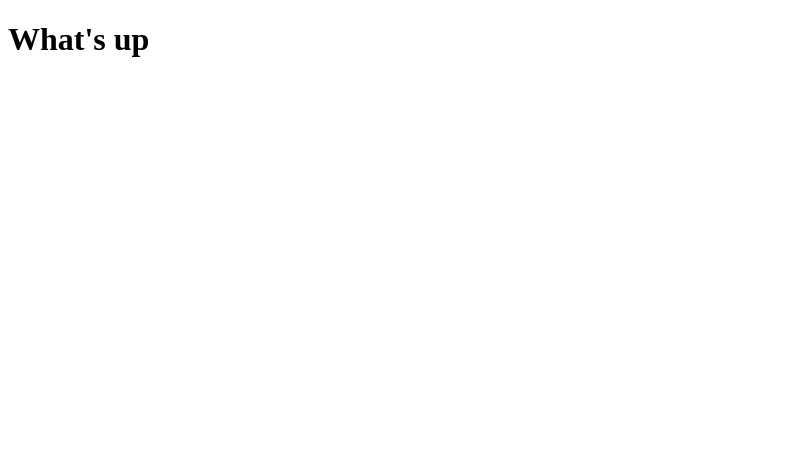
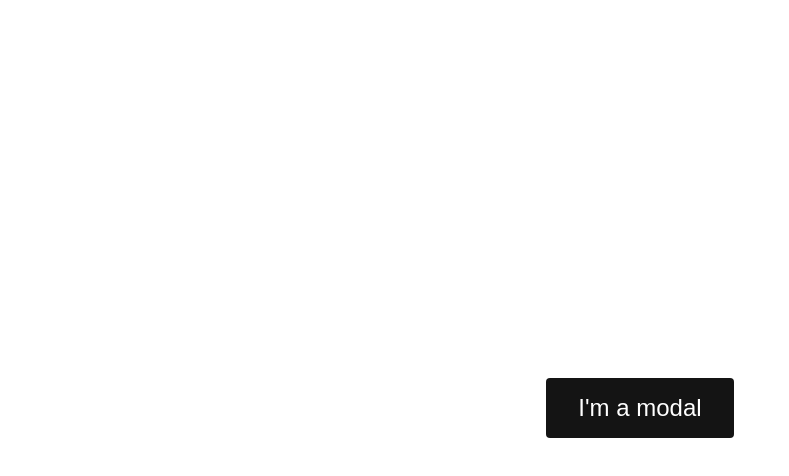
Before and after one commit to klaryon/react-modal, a React (Create React App) app: page / in a window 1280 px wide. Shown: the top 476 px of the page, without its empty margins (0-789 px from the left). Built offline with nearby package versions, Linux system fonts and the light colour scheme.

Commit message:
button created

```diff
--- a/src/App.js
+++ b/src/App.js
@@ -1,9 +1,30 @@
 import React from 'react'
+import styled from 'styled-components'
+
+const Container = styled.div`
+    display: flex;
+    justify-content: center;
+    align-items: center;
+    height: 100vh;
+`;
+
+const Button = styled.button`
+    min-width: 100px;
+    padding: 16px 32px;
+    border-radius: 4px;
+    border: none;
+    background: #141414;
+    color: #fff;
+    font-size: 24px;
+    cursor: pointer;
+`;
 
 function App() {
   return (
     <>
-      <h1>What's up</h1>
+      <Container>
+        <Button>I'm a modal</Button>
+      </Container>
     </>
   );
 }
```
